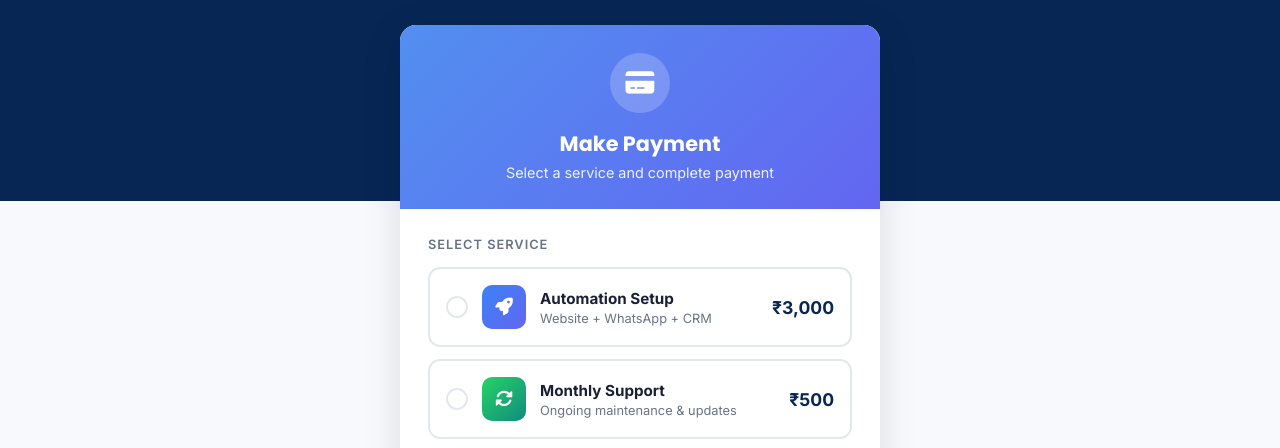
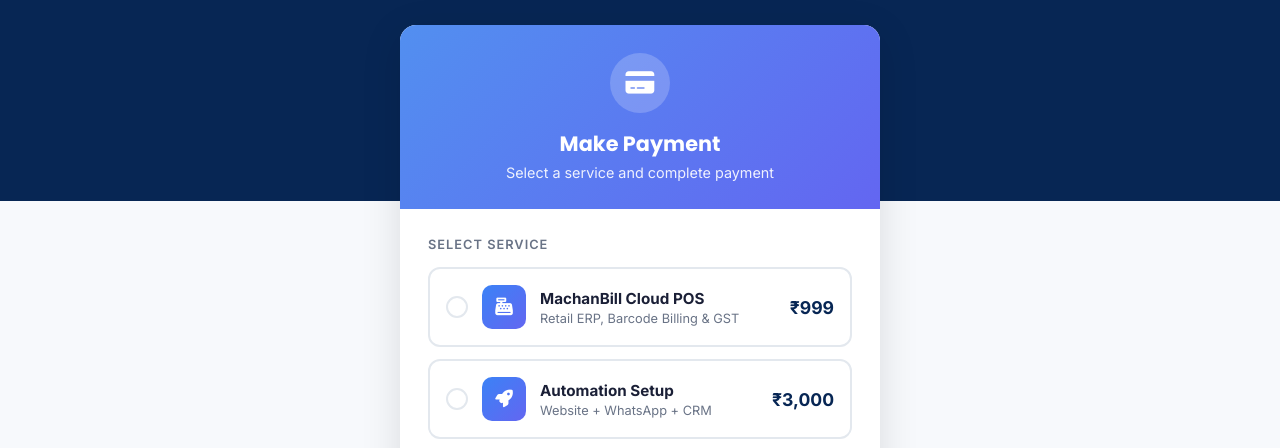
Before and after one commit to appu2em/caretechmobile, a plain HTML site: page payment.html in a window 1280 px wide. Shown: the part 79-527 px from the top of the page. Drawn offline with nearby package versions, Linux system fonts and the light colour scheme.

Commit message:
feat(machanbill): integrate MachanBill Cloud POS & ERP across payment, contact, terms, and sitemap

```diff
--- a/payment.html
+++ b/payment.html
@@ -821,6 +821,17 @@
                     <div class="section-title">Select Service</div>
 
                     <div class="service-options" id="serviceOptions">
+                        <!-- MachanBill Cloud POS -->
+                        <label class="service-option" data-service="MachanBill Cloud POS (Monthly)" data-price="999">
+                            <input type="radio" name="service">
+                            <div class="radio-circle"></div>
+                            <div class="service-icon blue"><i class="fas fa-cash-register"></i></div>
+                            <div class="service-info">
+                                <h4>MachanBill Cloud POS</h4>
+                                <p>Retail ERP, Barcode Billing & GST</p>
+                            </div>
+                            <div class="service-price">&#8377;999</div>
+                        </label>
                         <!-- Automation Setup -->
                         <label class="service-option" data-service="Automation Setup (One-time)" data-price="3000">
                             <input type="radio" name="service">
```
Also changed, not shown: contact.html (+1 -0 lines), sitemap.html (+1 -0 lines), terms.html (+1 -1 lines).
